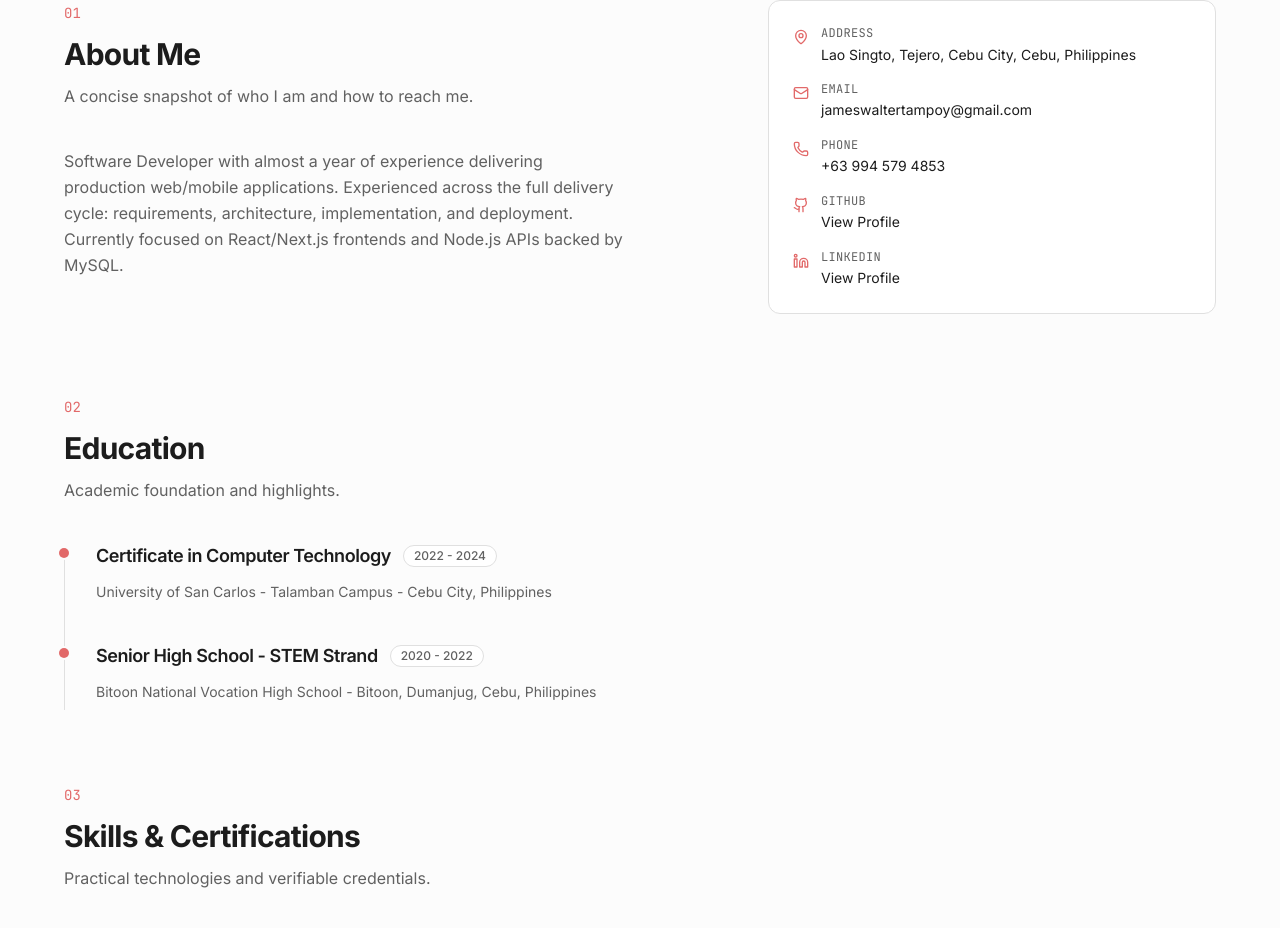
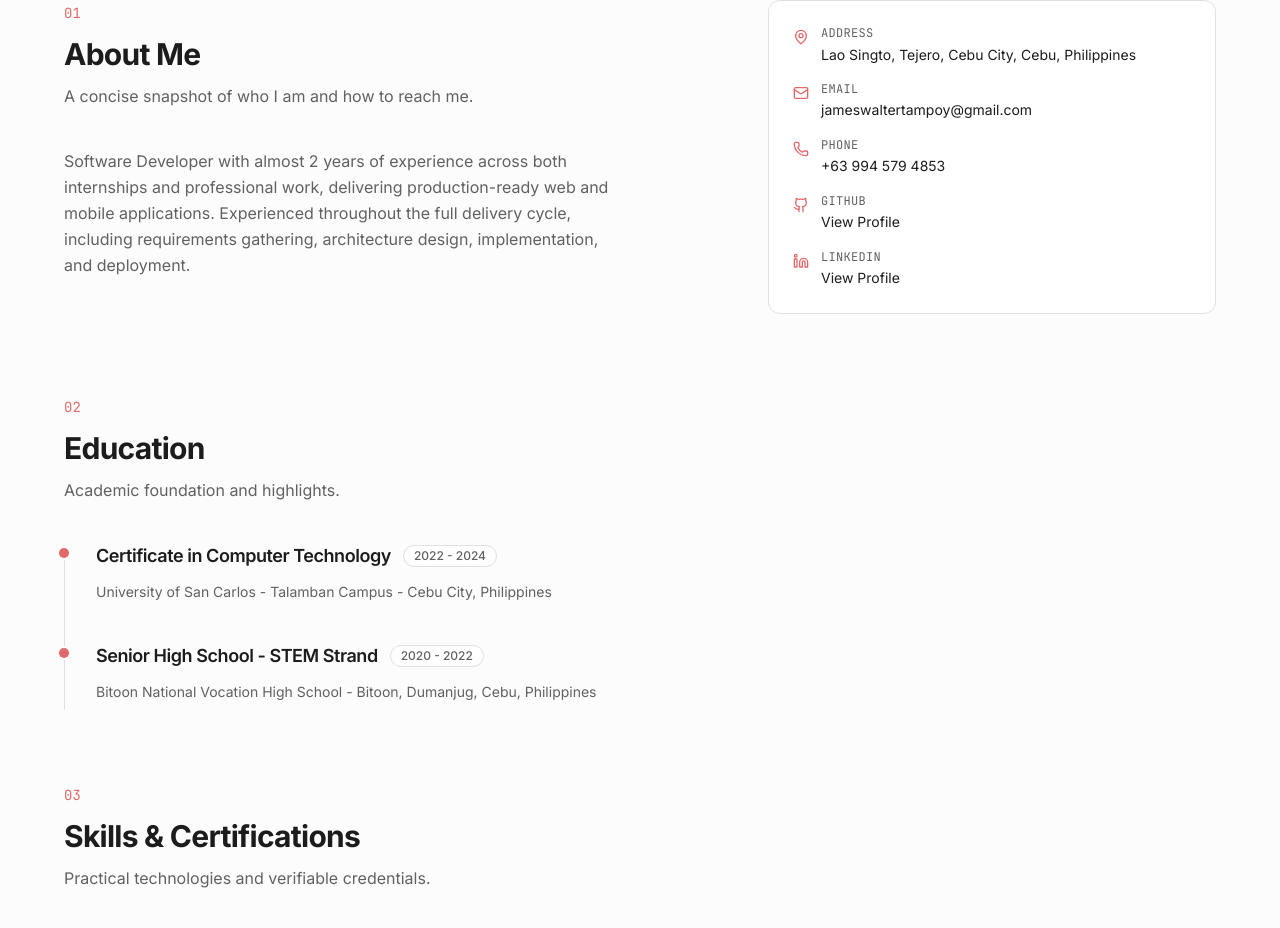
Before and after one commit to JamesTampoy0124/portfolio, a Next.js app: page / in a window 1280 px wide. Shown: the part 800-1728 px from the top of the page. Built offline with nearby package versions, Linux system fonts and the light colour scheme.

Commit message:
persona bio changes

```diff
--- a/data/personal.ts
+++ b/data/personal.ts
@@ -4,7 +4,7 @@ export const personal: PersonalInfo = {
   name: "James Walter N. Tampoy",
   title: "Web Developer",
   tagline: "An aspiring developer focused on building responsive, user-friendly applications and build reliable, maintainable web applications - from UI to infrastructure.",
-  bio: "Software Developer with almost a year of experience delivering production web/mobile applications. Experienced across the full delivery cycle: requirements, architecture, implementation, and deployment. Currently focused on React/Next.js frontends and Node.js APIs backed by MySQL.",
+  bio: "Software Developer with almost 2 years of experience across both internships and professional work, delivering production-ready web and mobile applications. Experienced throughout the full delivery cycle, including requirements gathering, architecture design, implementation, and deployment.",
   email: "jameswaltertampoy@gmail.com",
   phone: "+63 994 579 4853",
   address: "Lao Singto, Tejero, Cebu City, Cebu, Philippines",
```
